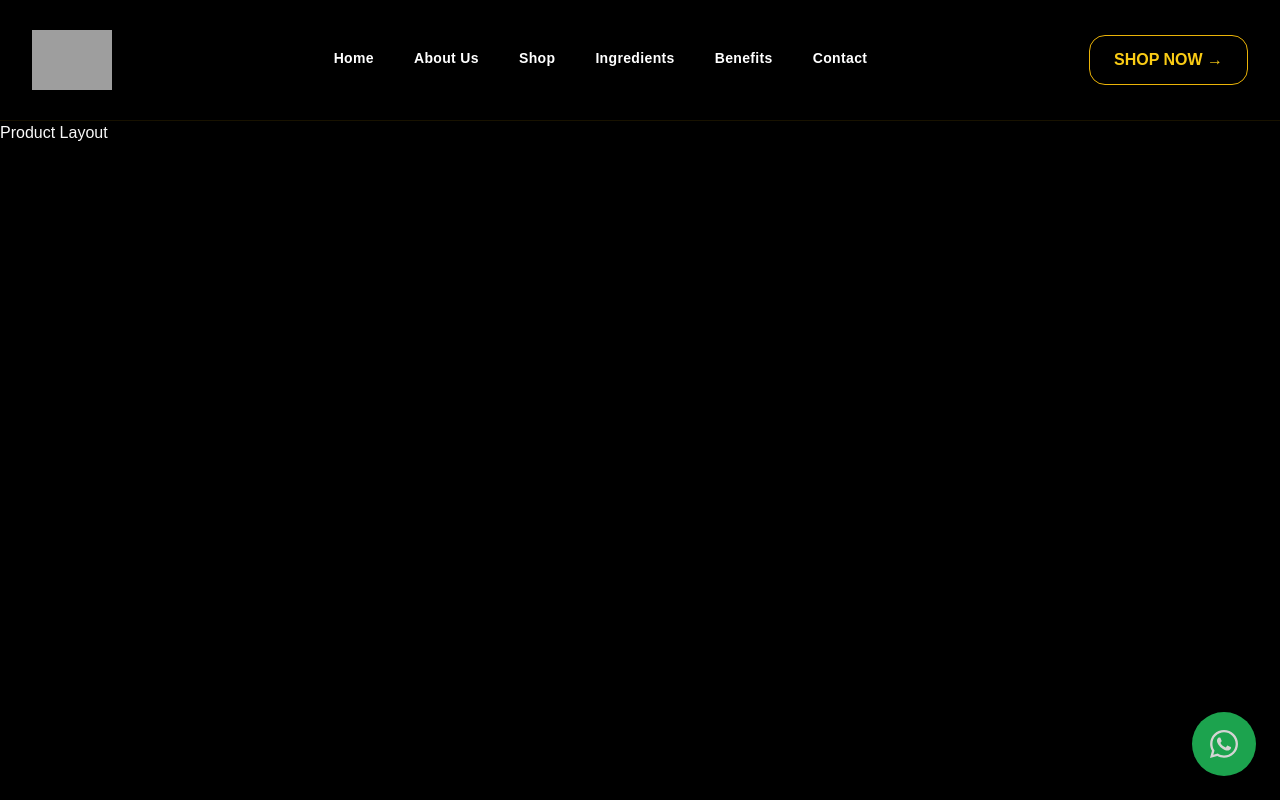
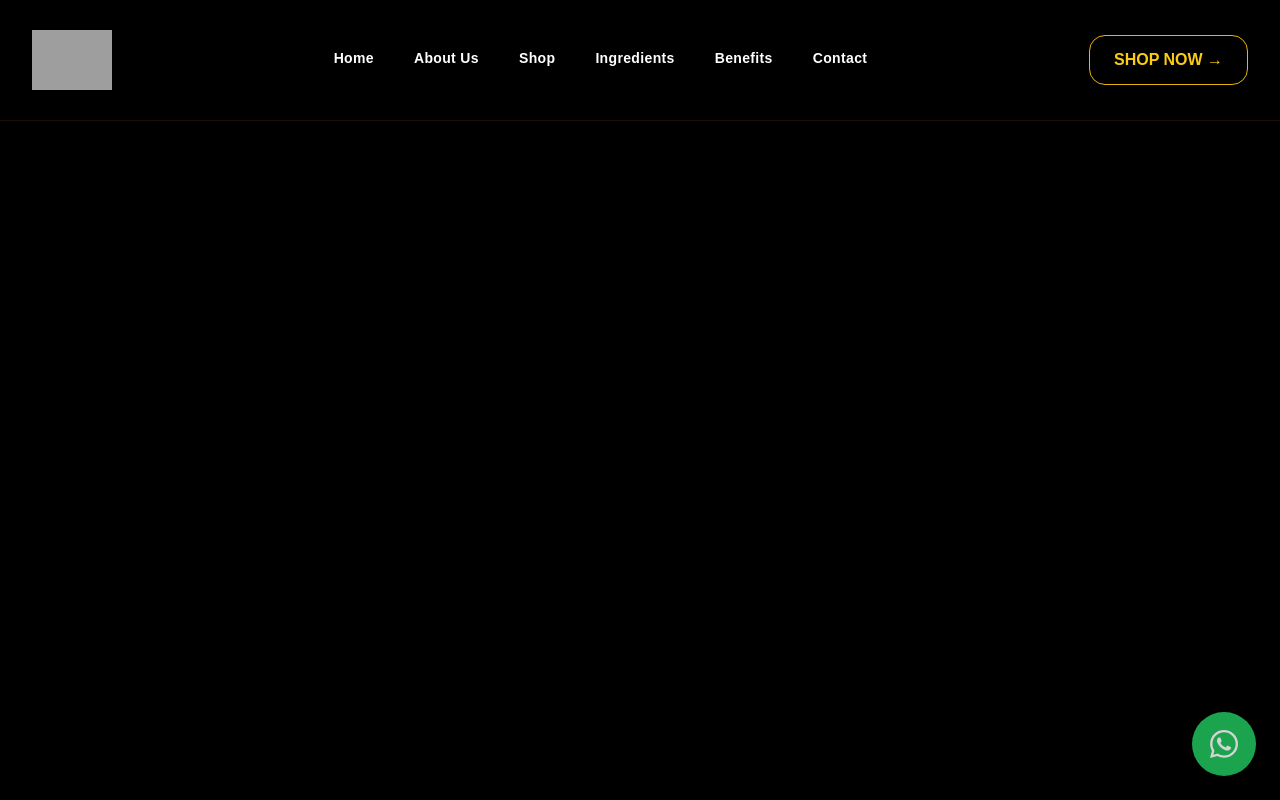
Before and after one commit to sulcruinfo-dev/sulcru-organic, a React (Vite) app in the folder sulcru-organic/: page /products/soil-improver in a window 1280 px wide. Shown: the top 800 px of the page. Built offline with nearby package versions, Linux system fonts and the light colour scheme; grey boxes are pictures that could not be loaded.

Commit message:
Update ProductLayout.jsx

```diff
--- a/sulcru-organic/src/layouts/ProductLayout.jsx
+++ b/sulcru-organic/src/layouts/ProductLayout.jsx
@@ -2,14 +2,14 @@ import Navbar from "../components/Navbar";
 import Footer from "../components/Footer";
 import FloatingWhatsApp from "../components/FloatingWhatsApp";
 
-export default function ProductLayout() {
+export default function ProductLayout({ children }) {
   return (
     <div className="min-h-screen bg-black text-white">
       <Navbar />
 
-      <main className="min-h-screen">
-        Product Layout
-      </main>
+       <main className="min-h-screen">
+          {children}
+     </main>
 
       <Footer />
 
```
